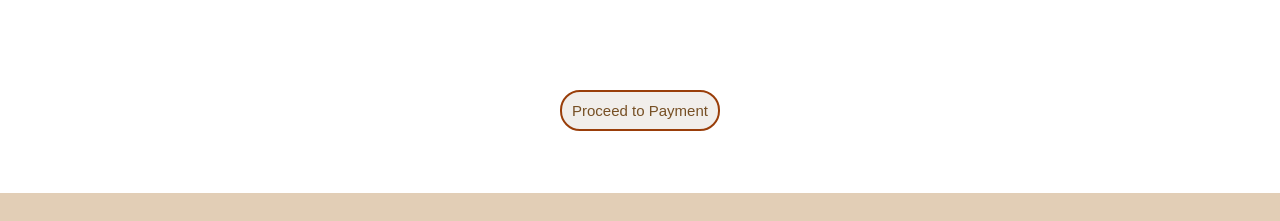
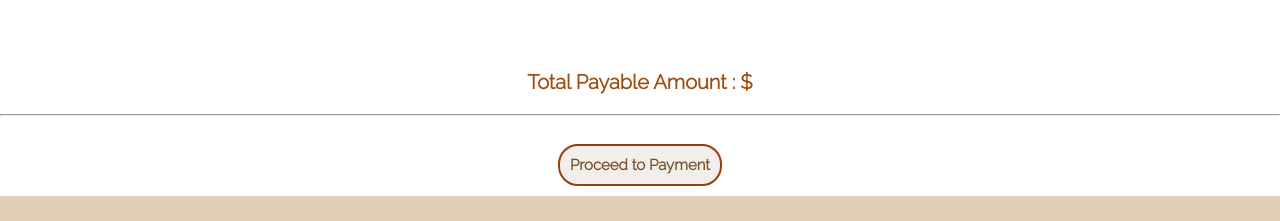
Before and after one commit to JAYAKANTHARUN/FitHive, a React (Create React App) app in the folder client/: page /cart in a window 1280 px wide. Shown: the part 487-708 px from the top of the page. Built offline with nearby package versions, Linux system fonts and the light colour scheme; no server answers; sample sign-in values are in the browser's storage.

Commit message:
Updated Cart page

```diff
--- a/client/src/App.css
+++ b/client/src/App.css
@@ -485,12 +485,12 @@ table img{
   color: red;
   font-size: 25px;
   display: inline;
+  font-family: 'Raleway', sans-serif;
 }
 .discount{
   display: inline;
   color: rgb(118, 79, 36);
   font-size: 25px;
-  color: 'Raleway', sans-serif;
   font-family: 'Raleway', sans-serif;
   font-weight: bold;
 }
@@ -553,6 +553,8 @@ table img{
   padding: 10px;
   transition: all 0.5s ease;
   margin: 20px;
+  font-family: 'Raleway', sans-serif;
+  font-weight: bold;
 }
 .proceed:hover{
   background-color: rgb(225, 210, 194);
@@ -623,6 +625,8 @@ table img{
   padding: 10px;
   transition: all 0.5s ease;
   margin: 20px;
+  font-family: 'Raleway', sans-serif;
+  font-weight: bold;
 }
 .remove:hover{
   background-color: rgb(225, 210, 194);
@@ -635,6 +639,13 @@ table img{
   font-weight: bolder;
   font-family: 'Raleway', sans-serif;
   margin: 200px;
+}
+.totalamount{
+  margin: 20px;
+  font-size: 20px;
+  color: rgb(159, 75, 15);
+  font-weight: bolder;
+  font-family: 'Raleway', sans-serif;
 }
 
 /*
--- a/client/src/components/Cart.js
+++ b/client/src/components/Cart.js
@@ -8,6 +8,8 @@ const Cart = () => {
     const auth = JSON.parse(localStorage.getItem('user'))
 
     const [cart, setcart] = useState([])
+
+    const [totalamount,settotalamount]=useState('')
 
     useEffect(() => {
         getcart()
@@ -22,6 +24,11 @@ const Cart = () => {
             })
             result = await result.json()
             if (result) {
+                let sum = 0
+                result.map((item, index) => (
+                    sum = sum + parseFloat(item.price)*parseFloat(item.quantity)
+                ))
+                settotalamount(sum)
                 setcart(result)
             }
         }
@@ -112,13 +119,13 @@ const Cart = () => {
                                     <p>Category - {item.category}</p>
                                 </div>
                                 <div>
-                                    <p>Price - ${item.price}</p>
+                                    <p>Price - ${item.price} x {item.quantity}</p>
                                 </div>
                                 <div className="incdec">
                                     <button className="quantity" onClick={() => { decquantity(item._id) }}> - </button><span> {item.quantity} </span><button className="quantity" onClick={() => { incquantity(item._id) }}> + </button>
                                 </div>
                                 <div>
-                                    <button className="remove" onClick={() => { remove(item._id) }}> Remove </button>
+                                    <button className="remove" onClick={() => { remove(item._id) }}> Remove Item </button>
                                 </div>
                             </div>
                             <hr />
@@ -126,6 +133,10 @@ const Cart = () => {
                     ))
                 )}
             </div>
+            <div className="totalamount">
+                <p>Total Payable Amount : ${totalamount}</p>
+            </div>
+            <hr />
             <button className="proceed">Proceed to Payment</button>
         </div>
     )
```
